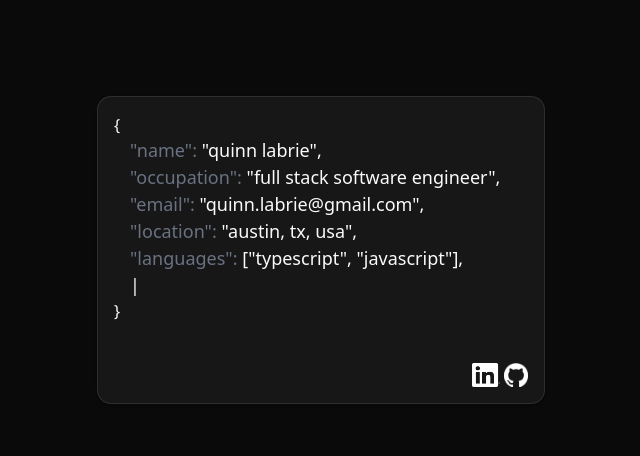
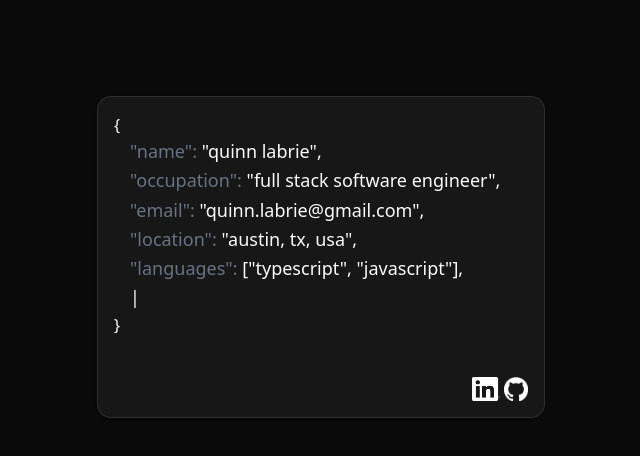
Before and after one commit to quinn-labrie/personal-page, a React (Vite) app: page / in a window 1280 px wide. Shown: the top 456 px of the page, without its empty margins (319-959 px from the left). Built offline with nearby package versions, Linux system fonts and the light colour scheme.

Commit message:
line height

```diff
--- a/src/components/TypingText.tsx
+++ b/src/components/TypingText.tsx
@@ -57,10 +57,7 @@ export default function TypingText({
 			: '';
 
 	return (
-		<p
-			className="text-left pl-4 text-lg"
-			style={{ margin: 0, lineHeight: 1.5 }}
-		>
+		<p className="text-left pl-4 text-sm md:text-lg leading-relaxed">
 			<span className="text-gray-500">{visibleLabel}</span>
 			<span>{visibleText}</span>
 			{isTyping && <span>|</span>}
```
